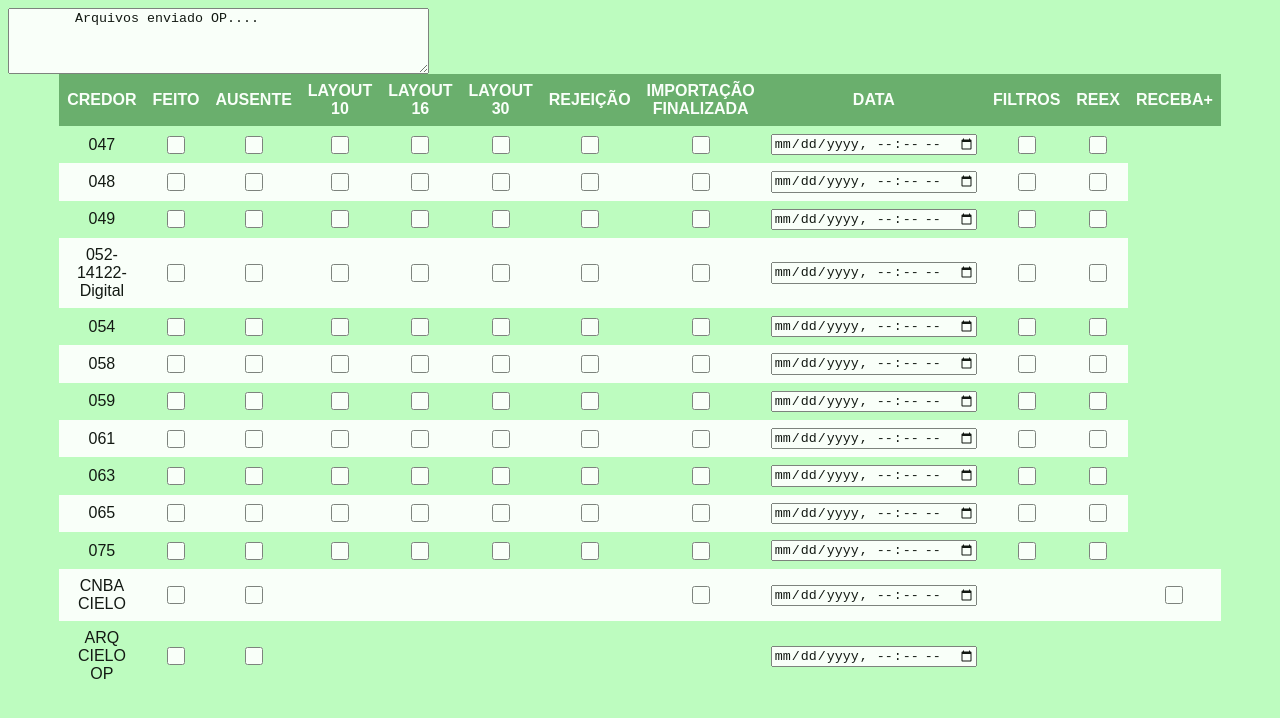
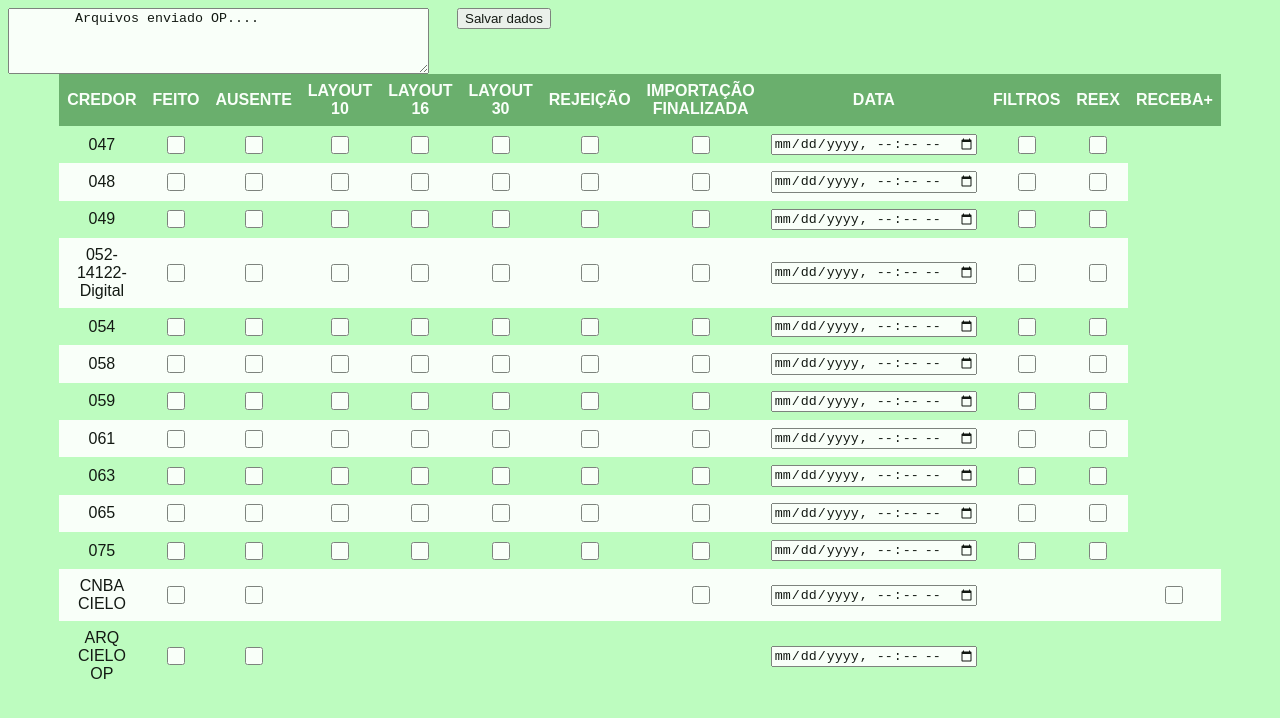
Before and after one commit to FADUL37/Fadul-Tarefas, a plain HTML site: page index.html in a window 1280 px wide. Drawn offline with Linux system fonts and the light colour scheme.

Commit message:
Update index.html
novo

```diff
--- a/index.html
+++ b/index.html
@@ -3,6 +3,42 @@
 
 
 <head>
+
+  <button onclick="salvarDados()">Salvar dados</button>
+
+  <script>
+  function salvarDados() {
+    const tabela = document.querySelector('tbody');
+    const linhas = tabela.querySelectorAll('tr');
+    const dados = [];
+
+    linhas.forEach((linha) => {
+      const colunas = linha.querySelectorAll('td');
+      const registro = {};
+
+      colunas.forEach((coluna, index) => {
+        if (index === 0) {
+          registro['credor'] = coluna.innerText;
+        } else {
+          const input = coluna.querySelector('input');
+          registro[input.type] = input.checked || input.value;
+        }
+      });
+
+      dados.push(registro);
+    });
+
+    const json = JSON.stringify(dados, null, 2);
+    const blob = new Blob([json], { type: 'application/json' });
+    const url = URL.createObjectURL(blob);
+    const link = document.createElement('a');
+    link.href = url;
+    link.download = 'dados.json';
+    link.click();
+    URL.revokeObjectURL(url);
+  }
+</script>
+
   <style>
     /* Definir cores personalizadas */
 :root {
```
